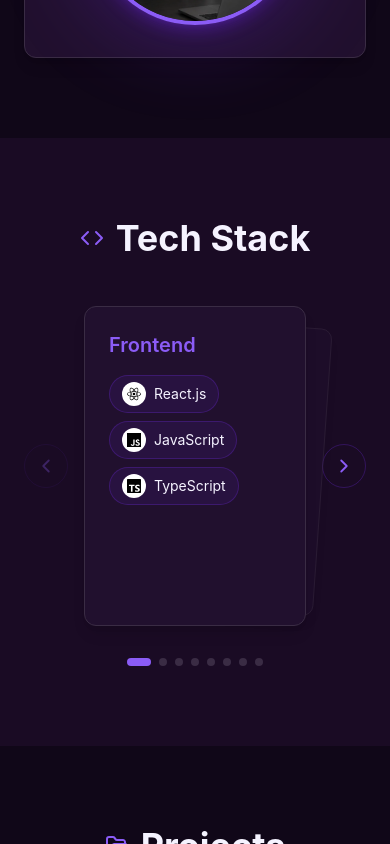
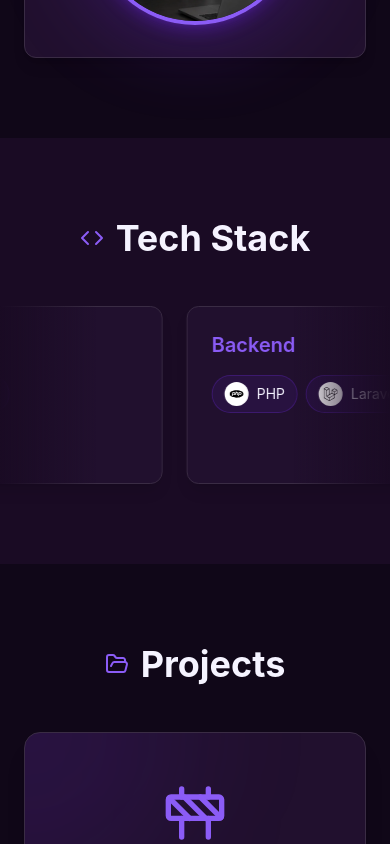
Before and after one commit to Jamesss09/Portfolio, a React (Vite) app in the folder my-portfolio/: page / in a window 390 px wide. Shown: the part 1780-2624 px from the top of the page. Built offline with nearby package versions, Linux system fonts and the light colour scheme.

Commit message:
Revert tech stack to marquee, Gmail contact form, GitHub contributions heatmap, remove sidebar socials & LinkedIn

```diff
--- a/my-portfolio/package.json
+++ b/my-portfolio/package.json
@@ -18,6 +18,7 @@
     "lucide-react": "^1.47.0",
     "react": "^19.2.8",
     "react-dom": "^19.2.8",
+    "react-github-calendar": "^5.0.9",
     "simple-icons": "^16.32.0",
     "tailwind-merge": "^3.7.0",
     "tailwindcss": "^4.3.3",
--- a/my-portfolio/src/App.tsx
+++ b/my-portfolio/src/App.tsx
@@ -5,6 +5,7 @@ import About from './components/About';
 import Skills from './components/Skills';
 import Projects from './components/Projects';
 import Learning from './components/Learning';
+import GitHubContributions from './components/GitHubContributions';
 import Contact from './components/Contact';
 import { cn } from '@/lib/utils';
 import './App.css';
@@ -36,6 +37,7 @@ function App() {
           <Skills />
           <Projects />
           <Learning />
+          <GitHubContributions />
           <Contact />
         </main>
       </div>
--- /dev/null
+++ b/my-portfolio/src/components/GitHubContributions.tsx
@@ -0,0 +1,55 @@
+import { motion } from 'framer-motion';
+import { GitHubCalendar } from 'react-github-calendar';
+import { GithubIcon } from './SocialIcons';
+
+const GITHUB_USERNAME = 'Jamesss09';
+
+const GitHubContributions = () => {
+  return (
+    <section id="github" className="py-20 px-6 bg-bg-primary">
+      <div className="max-w-4xl mx-auto">
+        <motion.div
+          initial={{ opacity: 0, y: 20 }}
+          whileInView={{ opacity: 1, y: 0 }}
+          viewport={{ once: true }}
+          transition={{ duration: 0.6 }}
+          className="text-center mb-8"
+        >
+          <h2 className="text-4xl font-bold text-text-primary mb-4 flex items-center justify-center gap-3">
+            <GithubIcon width={30} height={30} className="text-primary-light" />
+            Live GitHub Contributions
+          </h2>
+          <a
+            href="https://github.com/Jamesss09"
+            target="_blank"
+            rel="noopener noreferrer"
+            className="text-primary-soft hover:text-primary-light transition-colors"
+          >
+            github.com/Jamesss09
+          </a>
+        </motion.div>
+
+        <motion.div
+          initial={{ opacity: 0, y: 20 }}
+          whileInView={{ opacity: 1, y: 0 }}
+          viewport={{ once: true }}
+          transition={{ duration: 0.6, delay: 0.15 }}
+          className="bg-bg-card border border-border rounded-xl p-6 sm:p-8 shadow-lg overflow-x-auto"
+        >
+          <GitHubCalendar
+            username={GITHUB_USERNAME}
+            colorScheme="dark"
+            theme={{ dark: ['#2a1740', '#6d28d9', '#8b5cf6', '#a78bfa', '#e9d5ff'] }}
+            blockSize={11}
+            blockMargin={3}
+            blockRadius={2}
+            fontSize={12}
+            errorMessage="Couldn't load contributions right now — try again later."
+          />
+        </motion.div>
+      </div>
+    </section>
+  );
+};
+
+export default GitHubContributions;
--- a/my-portfolio/src/components/Sidebar.tsx
+++ b/my-portfolio/src/components/Sidebar.tsx
@@ -1,5 +1,4 @@
 import { Home, User, Code, FolderOpen, BookOpen, Mail, ChevronsLeft, ChevronsRight } from 'lucide-react';
-import { GithubIcon, LinkedinIcon } from './SocialIcons';
 import { cn } from '@/lib/utils';
 
 interface SidebarProps {
@@ -62,27 +61,6 @@ const Sidebar = ({ collapsed, onToggle }: SidebarProps) => {
             );
           })}
         </nav>
-
-        <div className={cn('flex gap-4 mt-6', collapsed ? 'flex-col items-center gap-4' : 'justify-center')}>
-          <a
-            href="https://github.com/Jamesss09"
-            target="_blank"
-            rel="noopener noreferrer"
-            title="GitHub"
-            className="text-text-secondary hover:text-primary-light transition-colors"
-          >
-            <GithubIcon width={24} height={24} />
-          </a>
-          <a
-            href="https://linkedin.com"
-            target="_blank"
-            rel="noopener noreferrer"
-            title="LinkedIn"
-            className="text-text-secondary hover:text-primary-light transition-colors"
-          >
-            <LinkedinIcon width={24} height={24} />
-          </a>
-        </div>
       </div>
     </aside>
   );
--- a/my-portfolio/src/components/Skills.tsx
+++ b/my-portfolio/src/components/Skills.tsx
@@ -1,6 +1,6 @@
-import { useState } from 'react';
-import { motion } from 'framer-motion';
-import { Code, ChevronLeft, ChevronRight, BrainCircuit } from 'lucide-react';
+import { useEffect } from 'react';
+import { motion, useAnimationControls, useReducedMotion } from 'framer-motion';
+import { Code, BrainCircuit } from 'lucide-react';
 import {
   siReact,
   siJavascript,
@@ -16,7 +16,6 @@ import {
   siFigma,
 } from 'simple-icons';
 import TechLogo, { type IconSource } from './TechLogo';
-import { cn } from '@/lib/utils';
 
 type Skill = {
   name: string;
@@ -76,7 +75,7 @@ const skillCategories: { title: string; skills: Skill[] }[] = [
 
 function CategoryCard({ category }: { category: (typeof skillCategories)[number] }) {
   return (
-    <div className="w-full h-full bg-bg-card border border-border rounded-xl p-6 shadow-lg hover:shadow-primary/20 transition-shadow group">
+    <div className="w-80 shrink-0 bg-bg-card border border-border rounded-xl p-6 shadow-lg hover:shadow-primary/20 transition-shadow group">
       <h3 className="text-xl font-semibold text-primary-light mb-4 group-hover:text-primary-soft transition-colors">
         {category.title}
       </h3>
@@ -96,94 +95,63 @@ function CategoryCard({ category }: { category: (typeof skillCategories)[number]
 }
 
 const Skills = () => {
-  const [active, setActive] = useState(0);
-  const total = skillCategories.length;
+  const controls = useAnimationControls();
+  const prefersReducedMotion = useReducedMotion();
 
-  const prev = () => setActive((a) => Math.max(0, a - 1));
-  const next = () => setActive((a) => Math.min(total - 1, a + 1));
+  useEffect(() => {
+    if (prefersReducedMotion) return;
+    controls.start({
+      x: ['0%', '-50%'],
+      transition: { duration: 36, ease: 'linear', repeat: Infinity },
+    });
+    // eslint-disable-next-line react-hooks/exhaustive-deps
+  }, [controls, prefersReducedMotion]);
 
   return (
-    <section id="skills" className="py-20 bg-bg-dark px-6 overflow-hidden">
-      <div className="max-w-4xl mx-auto">
+    <section id="skills" className="py-20 bg-bg-dark">
+      <div className="max-w-6xl mx-auto px-6 mb-12">
         <motion.div
           initial={{ opacity: 0, y: 20 }}
           whileInView={{ opacity: 1, y: 0 }}
           viewport={{ once: true }}
           transition={{ duration: 0.6 }}
-          className="text-center mb-12"
+          className="text-center"
         >
           <h2 className="text-4xl font-bold text-text-primary mb-4 flex items-center justify-center gap-3">
             <Code className="text-primary-light" />
             Tech Stack
           </h2>
         </motion.div>
+      </div>
 
-        <div className="flex items-center justify-center gap-4 sm:gap-8">
-          {/* Prev */}
-          <button
-            onClick={prev}
-            disabled={active === 0}
-            aria-label="Previous category"
-            className="grid place-items-center size-11 shrink-0 rounded-full border border-primary/30 text-primary-light hover:bg-primary/10 disabled:opacity-30 disabled:cursor-not-allowed transition-all"
-          >
-            <ChevronLeft size={22} />
-          </button>
+      <motion.div
+        initial={{ opacity: 0 }}
+        whileInView={{ opacity: 1 }}
+        viewport={{ once: true }}
+        transition={{ duration: 0.6 }}
+        className="relative"
+      >
+        {/* Edge fades so cards appear/disappear smoothly */}
+        <div className="pointer-events-none absolute inset-y-0 left-0 z-10 w-24 bg-gradient-to-r from-bg-dark to-transparent" />
+        <div className="pointer-events-none absolute inset-y-0 right-0 z-10 w-24 bg-gradient-to-l from-bg-dark to-transparent" />
 
-          {/* Stacked cards */}
-          <div className="relative h-[320px] w-[280px] sm:w-[340px]">
-            {skillCategories.map((category, i) => {
-              const offset = i - active;
-              const isVisible = Math.abs(offset) <= 1;
-
-              return (
-                <motion.div
-                  key={category.title}
-                  className="absolute inset-0"
-                  style={{ zIndex: 30 - Math.abs(offset), pointerEvents: isVisible ? 'auto' : 'none' }}
-                  animate={{
-                    x: offset * 28,
-                    scale: offset === 0 ? 1 : 0.9,
-                    rotate: offset === -1 ? -4 : offset === 1 ? 4 : 0,
-                    opacity: isVisible ? (offset === 0 ? 1 : 0.55) : 0,
-                  }}
-                  transition={{ type: 'spring', stiffness: 220, damping: 26 }}
-                  onClick={() => {
-                    if (offset === 1) next();
-                    if (offset === -1) prev();
-                  }}
-                >
-                  <CategoryCard category={category} />
-                </motion.div>
-              );
-            })}
+        <motion.div
+          animate={controls}
+          className="flex w-max"
+          style={{ willChange: 'transform' }}
+        >
+          <div className="flex gap-6 pr-6">
+            {skillCategories.map((category) => (
+              <CategoryCard key={category.title} category={category} />
+            ))}
           </div>
-
-          {/* Next */}
-          <button
-            onClick={next}
-            disabled={active === total - 1}
-            aria-label="Next category"
-            className="grid place-items-center size-11 shrink-0 rounded-full border border-primary/30 text-primary-light hover:bg-primary/10 disabled:opacity-30 disabled:cursor-not-allowed transition-all"
-          >
-            <ChevronRight size={22} />
-          </button>
-        </div>
-
-        {/* Pagination dots */}
-        <div className="flex justify-center gap-2 mt-8">
-          {skillCategories.map((category, i) => (
-            <button
-              key={category.title}
-              onClick={() => setActive(i)}
-              aria-label={`Go to ${category.title}`}
-              className={cn(
-                'h-2 rounded-full transition-all',
-                i === active ? 'w-6 bg-primary-light' : 'w-2 bg-border hover:bg-primary/50'
-              )}
-            />
-          ))}
-        </div>
-      </div>
+          <div className="flex gap-6 pr-6" aria-hidden="true">
+            {skillCategories.map((category) => (
+              <CategoryCard key={category.title} category={category} />
+            ))}
+          </div>
+        </motion.div>
+      </motion.div>
     </section>
   );
 };
```
Also changed, not shown: my-portfolio/src/components/Contact.tsx (+81 -17 lines), 1 other file (tests, documents, lock files or other folders).
